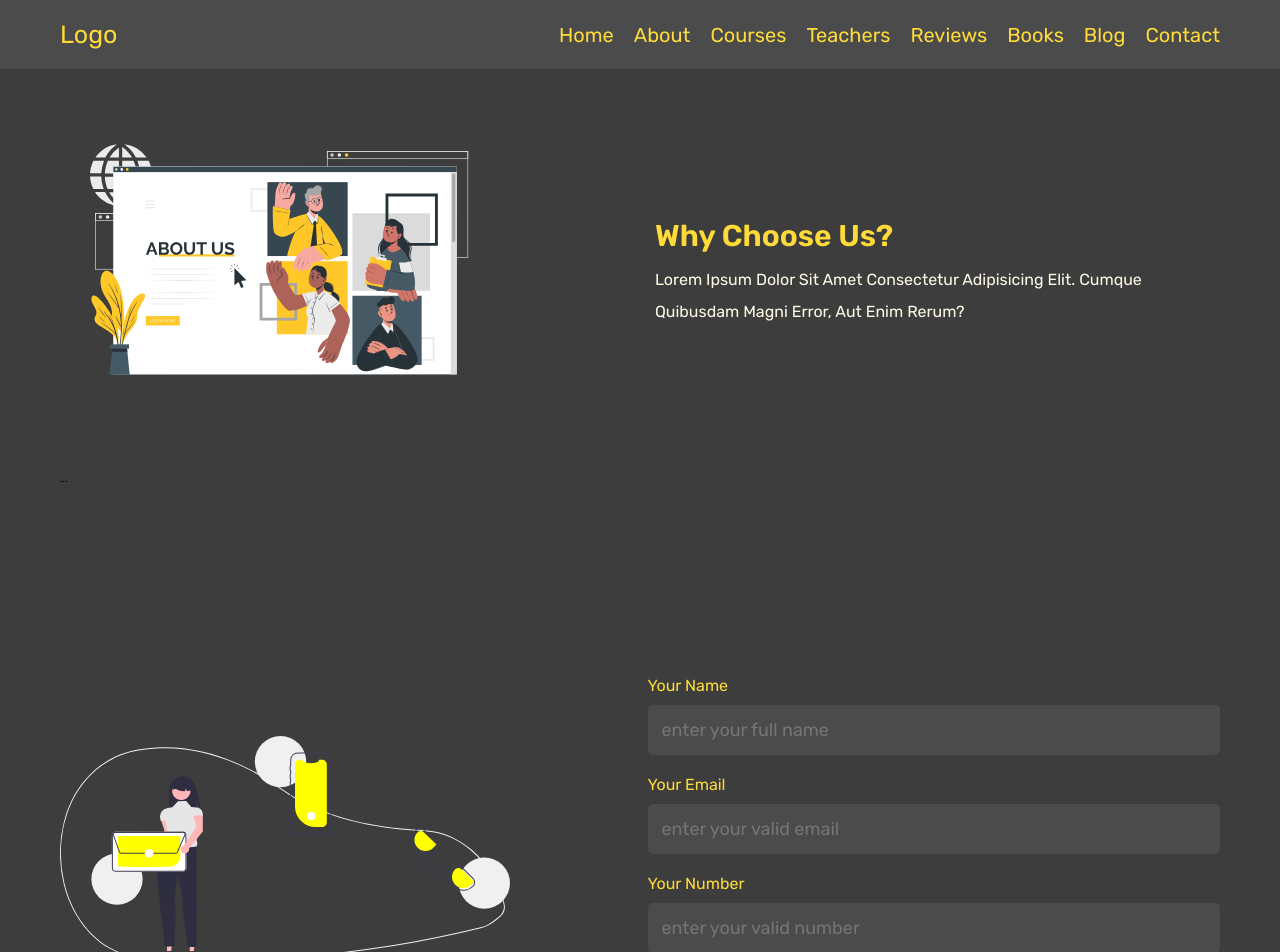
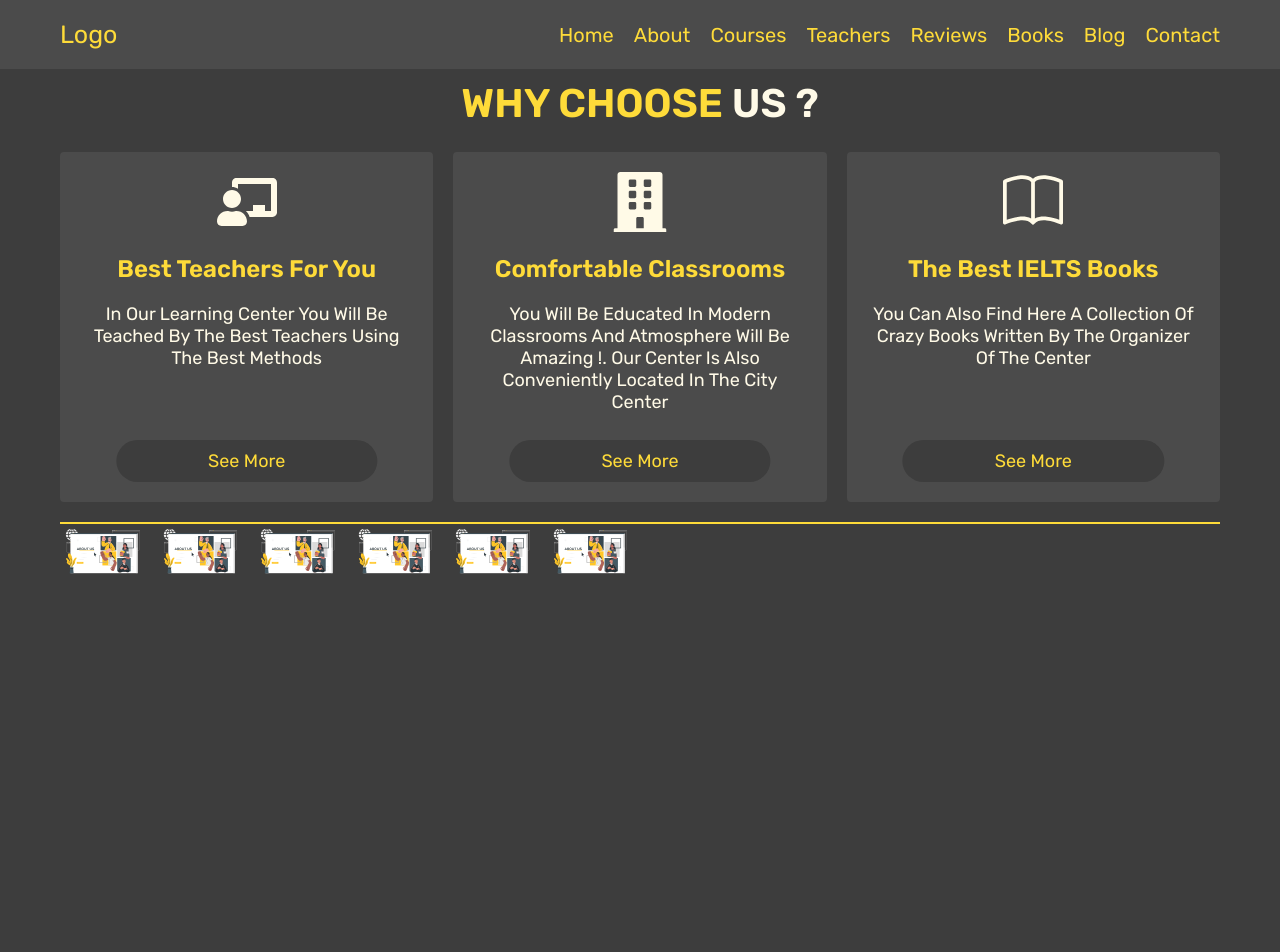
Before and after one commit to JakhongirAlijonov/crazy-ielts, a React (Create React App) app: page /about in a window 1280 px wide. Shown: the top 952 px of the page. Built offline with nearby package versions, Linux system fonts and the light colour scheme.

Commit message:
about section in progress

```diff
--- a/src/pages/About/Style.css
+++ b/src/pages/About/Style.css
@@ -51,3 +51,56 @@
     font-size: 1.8rem;
     text-transform:lowercase;
  }
+
+ .choose-wrapper{
+   margin-top: 2rem;
+   display:grid;
+   grid-template-columns: repeat( auto-fit, minmax(30rem, 1fr) );
+
+   gap: 2rem;
+ }
+ .choose-card{
+   padding: 2rem;
+   background-color: var(--secondary-bg);
+   height: 35rem;
+   border-radius: 4px;
+   text-align: center;
+   position: relative;
+
+ }
+ .choose-icon{
+   color: var(--secondary-text);
+   font-size: 6rem;
+   margin-bottom: 2rem;
+ }
+ .choose-crd-title{
+   color: var(--primary-text);
+   font-size: 2.4rem;
+   margin-bottom: 2rem;
+ }
+ .choose-card-detail{
+   color: var(--secondary-text);
+   font-size: 1.8rem;
+   margin-bottom: 2rem;
+ }
+ .choose-links{
+   font-size: 1.8rem;
+   position: absolute;
+   bottom: 2rem;
+   left: 50%;
+   transform: translateX(-50%);
+   width: 70%;
+   background-color:var(--primary-bg) ;
+ }
+
+ .gallery-wrapper{
+   display: grid;
+grid-gap: 1rem;
+grid-template-columns: repeat(12 , 1fr) ;
+grid-template-rows: repeat(12 , 1fr) ;
+
+ }
+ .one{
+   grid-column: 1/5;
+   grid-row: 1/8;
+ }
--- /dev/null
+++ b/src/pages/About/chooseUs.jsx
@@ -0,0 +1,42 @@
+import './Style.css'
+import {FaChalkboardTeacher ,FaBuilding } from 'react-icons/fa'
+import {BsBook} from 'react-icons/bs'
+import { Link } from 'react-router-dom'
+
+function ChooseUs() {
+  return (
+    <div>
+    <h1 className="heading">
+          Why choose <span>us ?</span>
+        </h1>
+        <div className='choose-wrapper'>
+        <div className="choose-card">
+                <FaChalkboardTeacher className='choose-icon'/>
+                <h2 className="choose-crd-title">Best teachers for you </h2>
+                <p className="choose-card-detail">
+                In our learning center you will be teached by the best teachers using the best methods
+                </p>
+                <Link to={'/teachers'}  className='choose-links btn'>See more </Link>
+        </div>
+        <div className="choose-card">
+                <FaBuilding className='choose-icon'/>
+                <h2 className="choose-crd-title">comfortable  classrooms </h2>
+                <p className="choose-card-detail">
+                You will be educated in modern classrooms and atmosphere will be amazing !. Our center is also conveniently located in the city center
+                </p>
+                <Link to={'/contact'}  className='choose-links btn'>See more</Link>
+        </div><div className="choose-card">
+                <BsBook className='choose-icon'/>
+                <h2 className="choose-crd-title">The best IELTS books </h2>
+                <p className="choose-card-detail">
+                You can also find here a collection of Crazy books written by the organizer of the center
+                </p>
+                <Link to={'/books'} className='choose-links btn' path>See more </Link>
+        </div>
+
+    </div>
+    </div>
+  )
+}
+
+export default ChooseUs
--- /dev/null
+++ b/src/pages/About/gallery.jsx
@@ -0,0 +1,23 @@
+import './Style.css'
+import AboutImg  from '../../assets/about-img.svg'
+
+function CrazyGallery() {
+  return (
+    <div>
+        <div className="gallery-wrapper">
+        <div>
+        <img src={AboutImg} className='one' alt="" />
+
+        </div>
+            <img src={AboutImg} className='two' alt="" />
+            <img src={AboutImg} className='three' alt="" />
+            <img src={AboutImg} className='four' alt="" />
+            <img src={AboutImg} className='four' alt="" />
+            <img src={AboutImg} className='six' alt="" />
+        </div>
+
+    </div>
+  )
+}
+
+export default CrazyGallery
--- a/src/pages/About/index.jsx
+++ b/src/pages/About/index.jsx
@@ -1,99 +1,21 @@
-import { Swiper, SwiperSlide } from 'swiper/react';
-import './Style.css'
-// Import Swiper styles
-import 'swiper/css';
-import AboutImg from '../../assets/about-img.svg'
-import ContactImg from '../../assets/contact-img.svg'
-import Footer from '../../components/Footer';
+import "./Style.css";
+import Footer from "../../components/Footer";
+import ChooseUs from "./chooseUs";
+import CrazyGallery from "./gallery";
+
+
 
 function About() {
   return (
-  <div>
+    <div>
       <section className="about" id="about">
-
-<div className="row">
-
-   <div className="image">
-
-
-   <Swiper
-   spaceBetween={50}
-   slidesPerView={1}
-   loop={true}
-   autoplay
-
- >
-   <SwiperSlide  className='about-slider-img'>
-   <img src={AboutImg} alt="" />
-
-   </SwiperSlide>
-   <SwiperSlide className='about-slider-img slider-text'>
-   <h1 className='about-slite-title'>Who we are ?</h1>
-   <p className='about-slite-text'>We are a growing professional team of great teachers. We have been helping nearly <span className="highlighted">1000 students</span> to get at least <span className='highlighted'>5.5 IELTS</span> score by teaching English professionally. Our team is made up of great professionals who are confident in their pursuit of continuous improvement</p>
-
-   </SwiperSlide>
-   <SwiperSlide className='about-slider-img'>
-   <img src={AboutImg} alt="" />
-
-   </SwiperSlide>
-   <SwiperSlide className='about-slider-img'>
-   <img src={AboutImg} alt="biz haqimizda" />
-
-   </SwiperSlide>
-   ...
- </Swiper>
-
-
-
-
-
-   </div>
-
-   <div className="content">
-      <h3 className='about-title'>why choose us?</h3>
-      <p>Lorem ipsum dolor sit amet consectetur adipisicing elit. Cumque quibusdam magni error, aut enim rerum?</p>
-   </div>
-
-</div>
-
-</section>
-
-
-<section>
-
-
-
-<div className="contact-row">
-
-<div className="contact-image">
-   <img src={ContactImg} alt="" />
-</div>
-
-<form action="" method="post">
-   <span>your name</span>
-   <input type="text" required placeholder="enter your full name"  name="name" className="box" />
-   <span>your email</span>
-   <input type="email" required placeholder="enter your valid email"  name="email" className="box" />
-   <span>your number</span>
-   <input type="number" required placeholder="enter your valid number" max="9999999999" min="0" name="number" className="box"  />
-
-
-   <input type="submit" value="send message" className="btn" name="send"/>
-</form>
-
-</div>
-
-
-
-</section>
-<Footer/>
-  </div>
-
-
-
-
-
-  )
+         <ChooseUs/>
+         <hr className="divider-hr" />
+         <CrazyGallery/>
+      </section>
+      <Footer />
+    </div>
+  );
 }
 
-export default About
+export default About;
```
